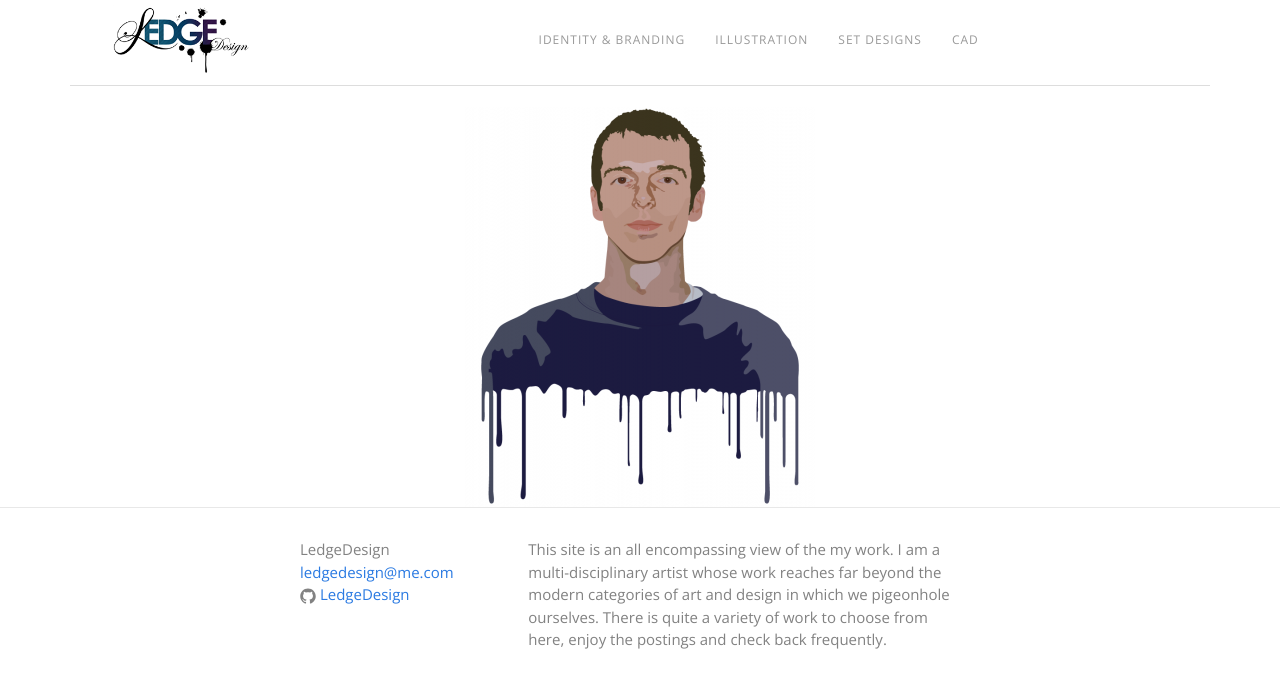
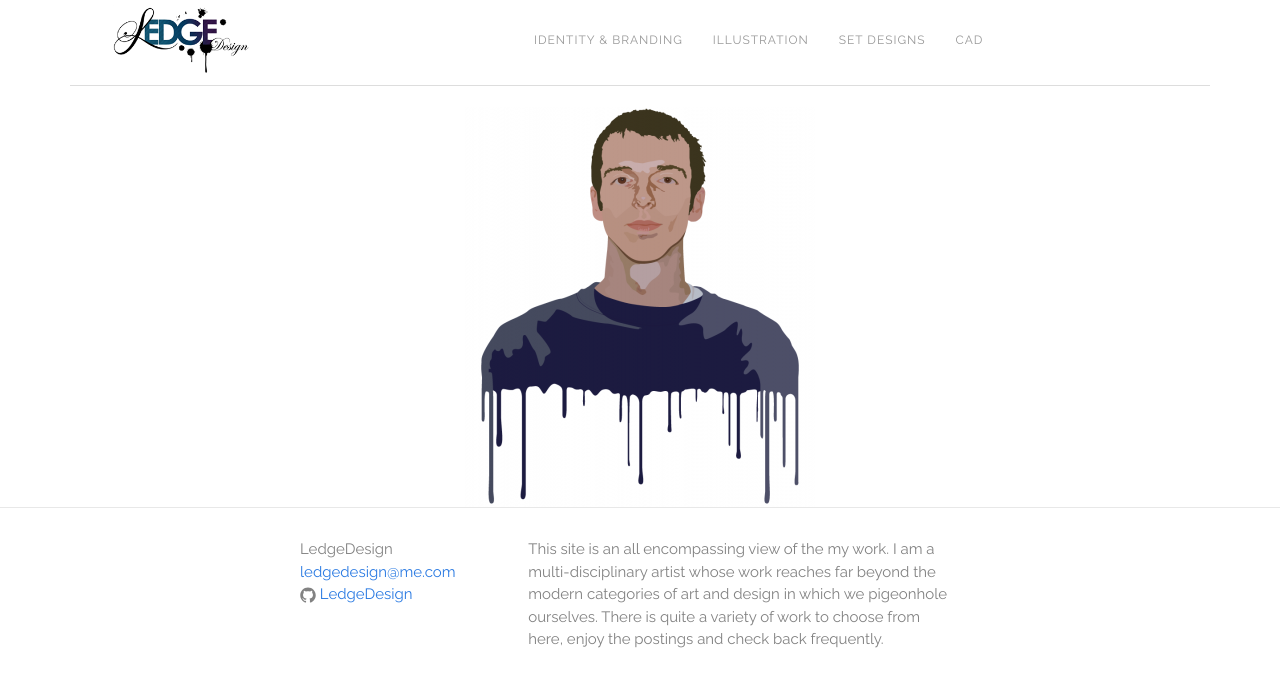
Before and after one commit to LedgeDesign/Home, a Jekyll site: the page built from index.html, in a window 1280 px wide. Shown: the top 688 px of the page. Built offline with Jekyll 4.4.1, drawn with Linux system fonts in a browser that asks for light colours; nearby versions of some CDN libraries.

Commit message:
Update main.scss

```diff
--- a/css/main.scss
+++ b/css/main.scss
@@ -2,12 +2,12 @@
 # Only the main Sass file needs front matter (the dashes are enough)
 ---
 @charset "utf-8";
-@import url('https://fonts.googleapis.com/css?family=Open+Sans');
+@import url('https://fonts.googleapis.com/css?family=Raleway');
 
 // Our variables
 //Added futura-pt do I need to upload actual font to github? does not seem to activate
 //added $base-letter-spacing: 1px; does not seem to activate
-$base-font-family: "Open Sans", "Century Gothic", CenturyGothic, "Apple Gothic", AppleGothic, "URW Gothic L", "Avant Garde", Arial ,sans-serif;
+$base-font-family: "Raleway", "Century Gothic", CenturyGothic, "Apple Gothic", AppleGothic, "URW Gothic L", "Avant Garde", Arial ,sans-serif;
 $base-font-size:   12px;
 $small-font-size:  $base-font-size * .875;
 $base-line-height: 1.5;
```
